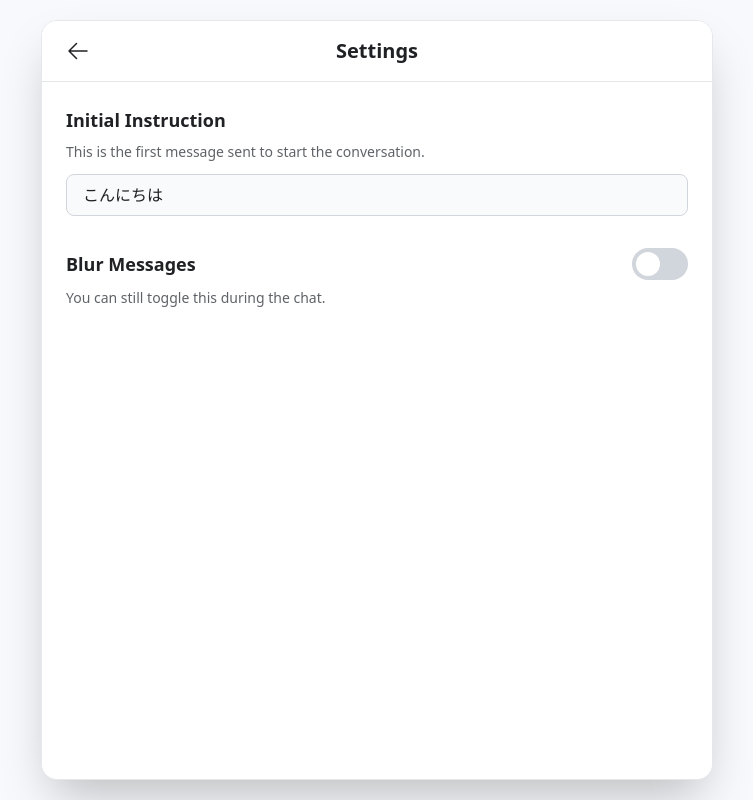
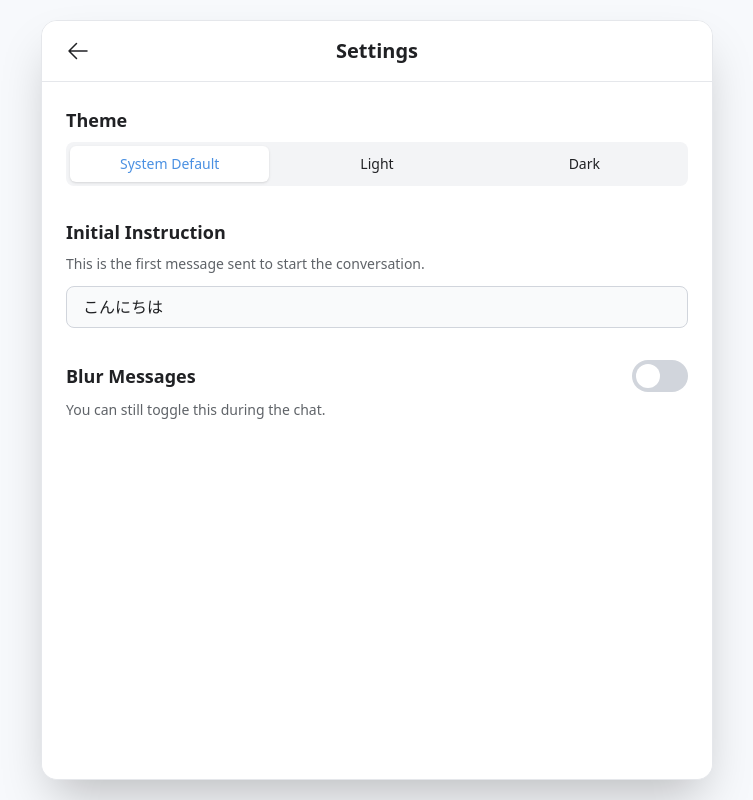
Before and after one commit to c0dearm/nihongo-no-sensei, a React (Vite) app: page / in a window 1280 px wide. Both pictures are taken after a click on the button "Open settings". Shown: the whole page, without its empty margins (263-1016 px from the left). Built offline with nearby package versions, Linux system fonts and the light colour scheme.

Commit message:
fixed(feat): fix theme switcher

```diff
--- a/components/SettingsView.tsx
+++ b/components/SettingsView.tsx
@@ -1,5 +1,5 @@
 import React, { useState, useEffect } from 'react';
-import { useSettings, AppSettings } from '../contexts/SettingsContext';
+import { useSettings, AppSettings, Theme } from '../contexts/SettingsContext';
 import { ArrowLeftIcon } from './icons/ArrowLeftIcon';
 
 interface SettingsViewProps {
@@ -26,6 +26,12 @@ const SettingsView: React.FC<SettingsViewProps> = ({ onClose }) => {
         setSettings({ ...settings, [field]: value });
     };
 
+    const themes: { value: Theme; label: string }[] = [
+        { value: 'system', label: 'System Default' },
+        { value: 'light', label: 'Light' },
+        { value: 'dark', label: 'Dark' },
+    ];
+
     return (
         <div
             className={`absolute inset-0 bg-light-surface dark:bg-dark-surface z-10 flex flex-col transition-transform duration-300 ease-in-out transform ${isVisible ? 'translate-x-0' : 'translate-x-full'}`}
@@ -38,6 +44,24 @@ const SettingsView: React.FC<SettingsViewProps> = ({ onClose }) => {
                     <h2 className="text-xl font-bold text-center flex-grow text-light-text dark:text-white">Settings</h2>
                 </header>
                 <div className="flex-grow p-6 overflow-y-auto space-y-8">
+                    {/* Theme Setting */}
+                    <div>
+                        <label className="block text-lg font-semibold mb-2">Theme</label>
+                        <div className="flex flex-col sm:flex-row gap-2 rounded-lg p-1 bg-gray-100 dark:bg-gray-800">
+                            {themes.map(theme => (
+                                <button
+                                    key={theme.value}
+                                    onClick={() => handleChange('theme', theme.value)}
+                                    className={`flex-1 py-2 px-4 rounded-md text-sm font-medium transition-colors focus:outline-none ${settings.theme === theme.value
+                                        ? 'bg-white dark:bg-gray-700 text-primary dark:text-secondary shadow'
+                                        : 'hover:bg-gray-200 dark:hover:bg-gray-600'
+                                        }`}
+                                >
+                                    {theme.label}
+                                </button>
+                            ))}
+                        </div>
+                    </div>
                     {/* Initial Instruction Setting */}
                     <div>
                         <label htmlFor="initialInstruction" className="block text-lg font-semibold mb-2">Initial Instruction</label>
--- a/contexts/SettingsContext.tsx
+++ b/contexts/SettingsContext.tsx
@@ -1,6 +1,9 @@
 import React, { createContext, useContext, useState, useEffect, ReactNode } from 'react';
 
+export type Theme = 'system' | 'light' | 'dark';
+
 export interface AppSettings {
+  theme: Theme;
   initialInstruction: string;
   defaultBlur: boolean;
 }
@@ -11,6 +14,7 @@ interface SettingsContextType {
 }
 
 const defaultSettings: AppSettings = {
+  theme: 'system',
   initialInstruction: 'こんにちは',
   defaultBlur: false,
 };
@@ -39,6 +43,24 @@ export const SettingsProvider: React.FC<{ children: ReactNode }> = ({ children }
     }
   }, [settings]);
 
+  useEffect(() => {
+    const root = window.document.documentElement;
+    const isDark =
+      settings.theme === 'dark' ||
+      (settings.theme === 'system' && window.matchMedia('(prefers-color-scheme: dark)').matches);
+
+    root.classList.toggle('dark', isDark);
+
+    const mediaQuery = window.matchMedia('(prefers-color-scheme: dark)');
+    const handleChange = () => {
+      if (settings.theme === 'system') {
+        root.classList.toggle('dark', mediaQuery.matches);
+      }
+    };
+    mediaQuery.addEventListener('change', handleChange);
+    return () => mediaQuery.removeEventListener('change', handleChange);
+  }, [settings.theme]);
+
   const setSettings = (newSettings: AppSettings) => {
     setSettingsState(newSettings);
   };
--- a/style.css
+++ b/style.css
@@ -1,4 +1,6 @@
 @import "tailwindcss";
+
+@custom-variant dark (&:where(.dark, .dark *));
 
 @theme {
     --color-primary: #4A90E2;
```
